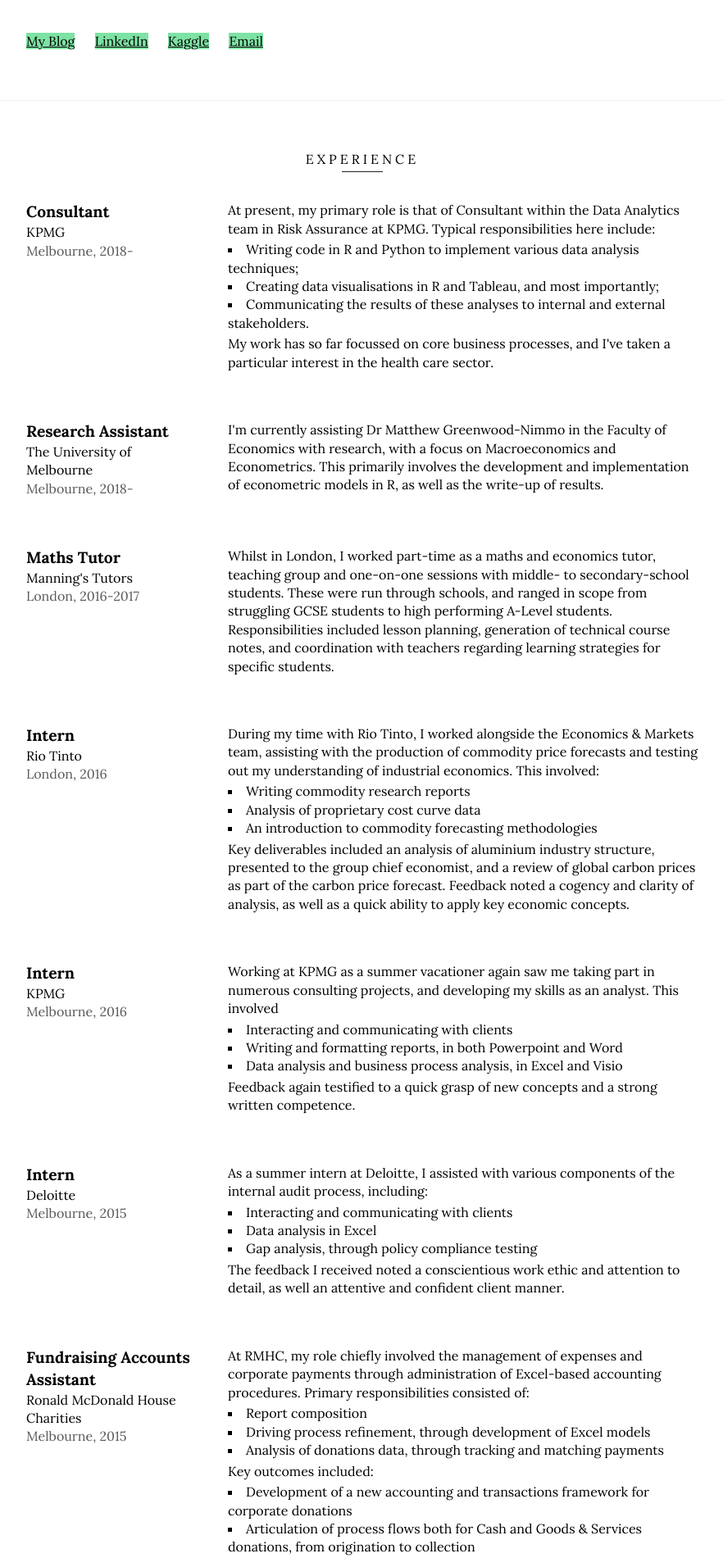
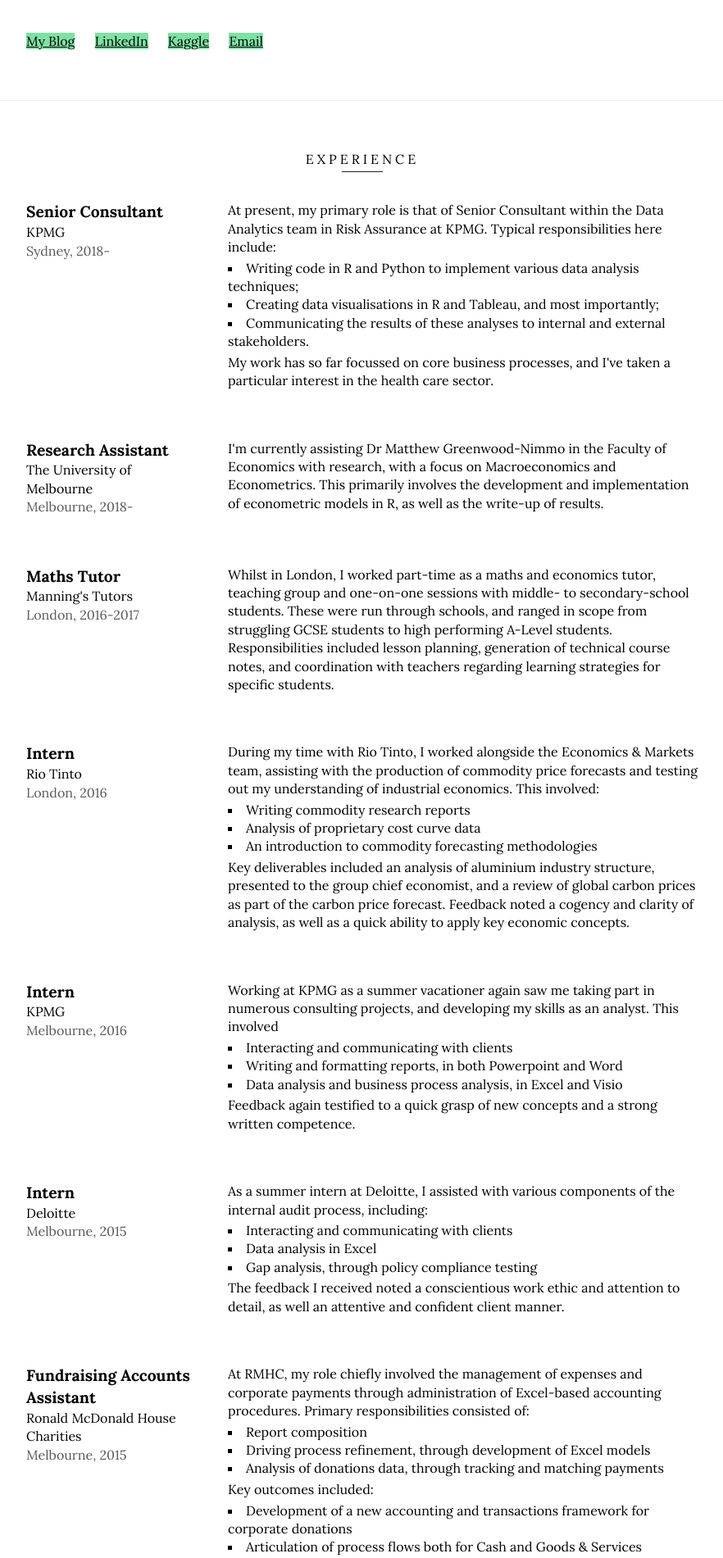
Before and after one commit to rcushen/resume, a Jekyll site: the page built from index.html, in a window 1280 px wide. Shown: the part 402-2303 px from the top of the page at 82% size, without its empty margins (198-1080 px from the left). Built offline with Jekyll 4.4.1, drawn with Linux system fonts in a browser that asks for light colours; some of the changed text lies outside the part shown.

```diff
--- a/_data/jobs.yml
+++ b/_data/jobs.yml
@@ -1,7 +1,7 @@
--   title: Consultant
+-   title: Senior Consultant
     company: KPMG
-    period: Melbourne, 2018-
-    description: 'At present, my primary role is that of Consultant within the Data Analytics team in Risk Assurance at KPMG. Typical responsibilities here include:'
+    period: Sydney, 2018-
+    description: 'At present, my primary role is that of Senior Consultant within the Data Analytics team in Risk Assurance at KPMG. Typical responsibilities here include:'
     list: '<ul><li>Writing code in R and Python to implement various data analysis techniques;</li><li>Creating data visualisations in R and Tableau, and most importantly;</li><li>Communicating the results of these analyses to internal and external stakeholders.</li></ul>'
     description2: My work has so far focussed on core business processes, and I've taken a particular interest in the health care sector.
 
```
Also changed, not shown: _data/education.yml (+5 -5 lines).
